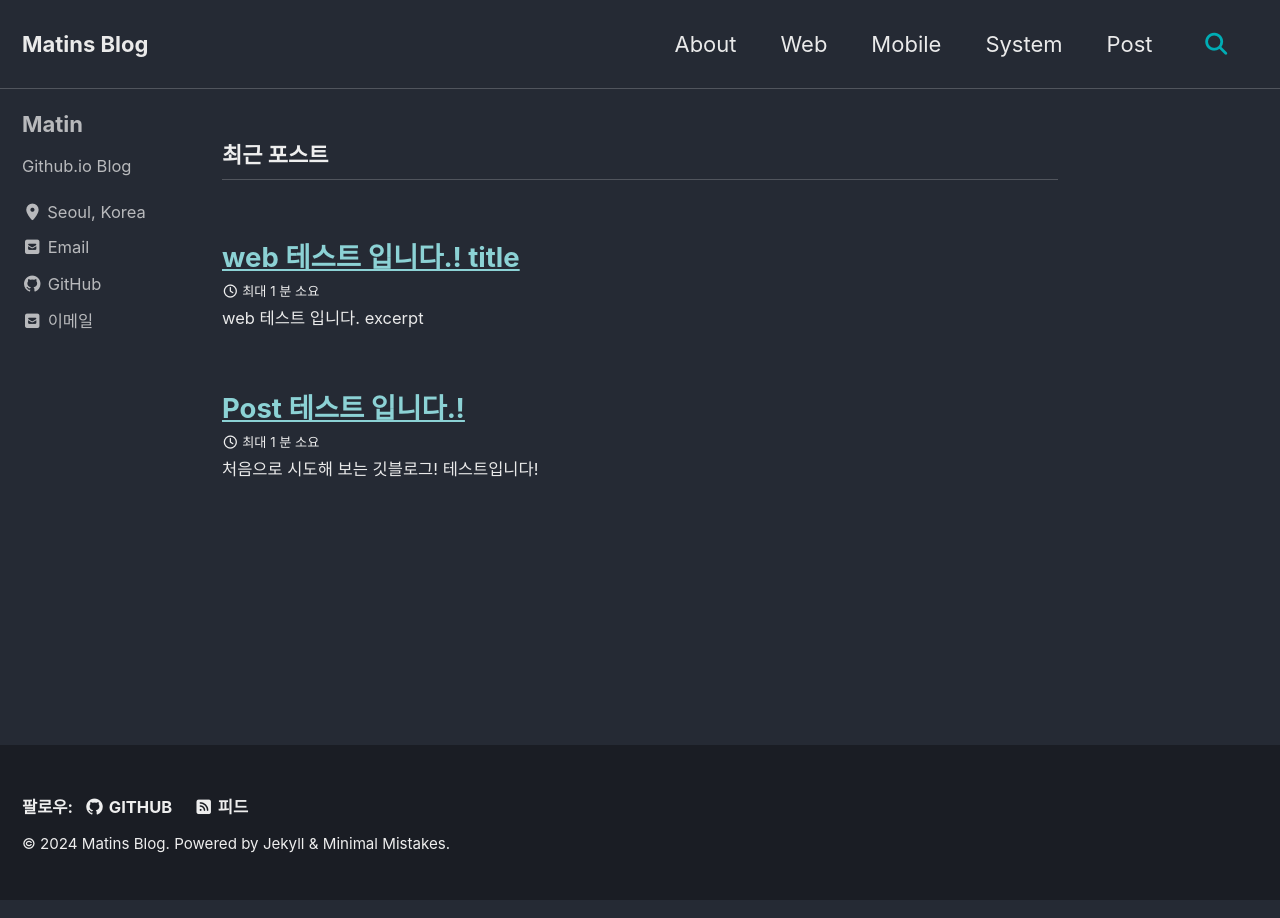
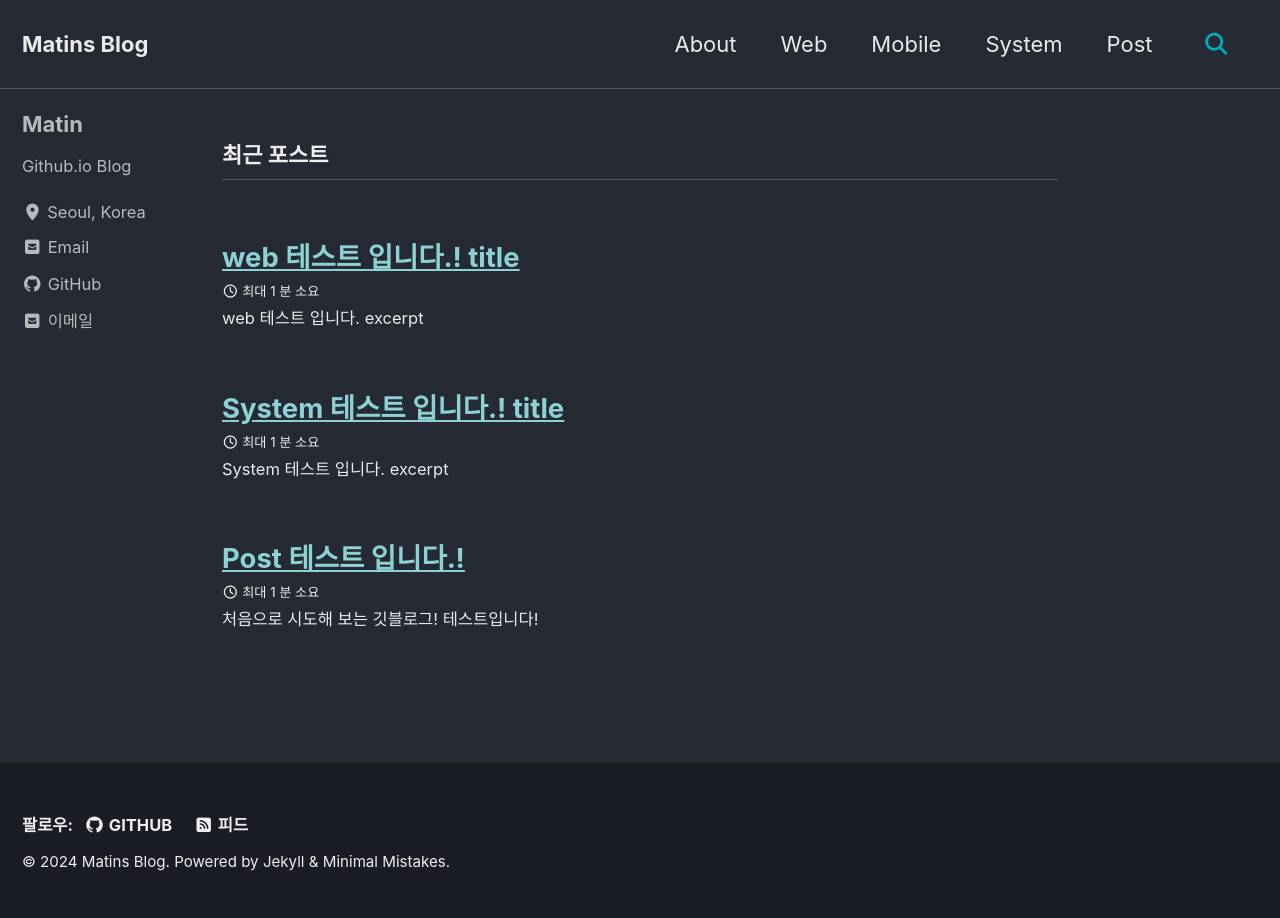
Before and after one commit to MatinsBlog/MatinsBlog.github.io, a Jekyll site: the page built from index.html, in a window 1280 px wide. Built offline with Jekyll 4.4.1, drawn with Linux system fonts in a browser that asks for light colours; cached includes are drawn as plain includes; the list of posts is cut into pages by our own code.

Commit message:
test08.16.02

```diff
--- a/_data/navigation.yml
+++ b/_data/navigation.yml
@@ -9,7 +9,7 @@ main:
   - title: "System"
     url: /system/
   - title: "Post"
-    url: "post"
+    url: "/post/"
   # - title: "Sample Posts"
   #   url: /year-archive/
   # - title: "Sample Collections"
--- /dev/null
+++ b/_posts/2024-08-16-System_test.md
@@ -0,0 +1,15 @@
+---
+title:  "System 테스트 입니다.! title"
+excerpt: "System 테스트 입니다. excerpt"
+
+categories: "System"
+tags: [Blog, jekyll, Github, Git]
+
+toc: true
+toc_label: "테스트 System"
+toc_sticky: true
+
+date: 2024-08-16
+last_modified_at: 2024-08-16
+---
+테스트 System 작성
```
